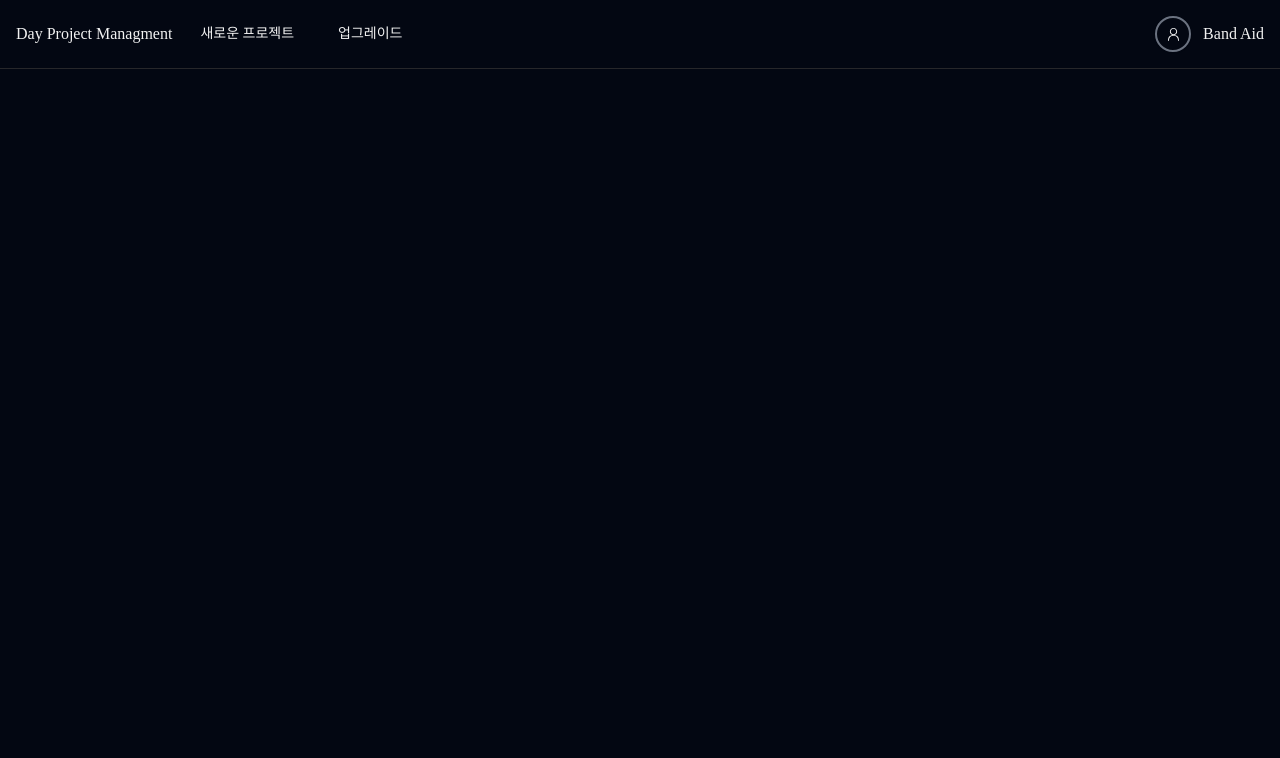
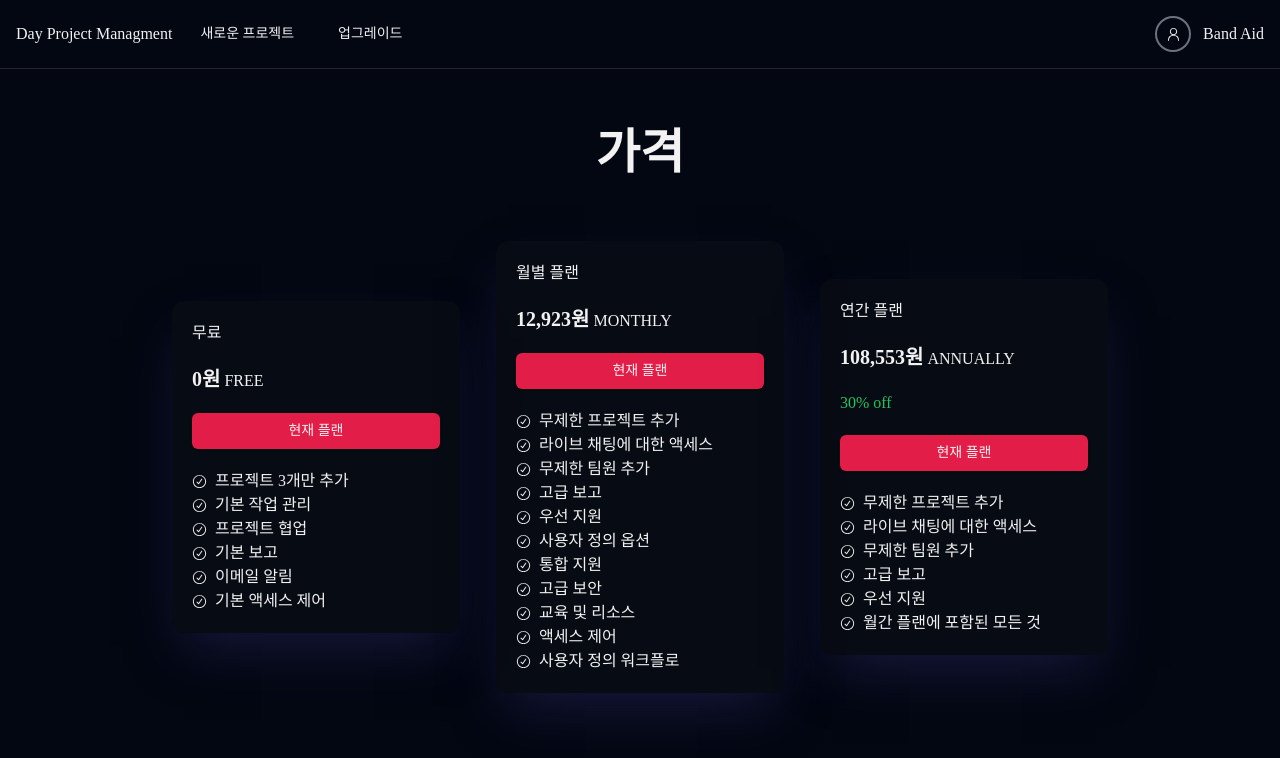
Before and after one commit to Jangchaeyun/projectmanagementsystem, a React (Vite) app in the folder React/project-management-react/: page /upgrade_plan in a window 1280 px wide. Shown: the top 758 px of the page. Built offline with nearby package versions, Linux system fonts and the light colour scheme; a web font is replaced by a local one.

Commit message:
0907 Issue Details & Subscription Page

```diff
--- a/React/project-management-react/src/App.jsx
+++ b/React/project-management-react/src/App.jsx
@@ -4,6 +4,7 @@ import Home from "./pages/Home/Home";
 import Navbar from "./pages/Navbar/Navbar";
 import ProjectDetails from "./pages/ProjectDetails/ProjectDetails";
 import IssueDetails from "./pages/IssueDetails/IssueDetails";
+import Subscription from "./pages/Subscription/Subscription";
 
 function App() {
   return (
@@ -16,6 +17,7 @@ function App() {
           path="/project/:projectId/issue/:issueId"
           element={<IssueDetails />}
         />
+        <Route path="/upgrade_plan" element={<Subscription />} />
       </Routes>
     </>
   );
--- /dev/null
+++ b/React/project-management-react/src/pages/Auth/Login.jsx
@@ -0,0 +1,11 @@
+import React from 'react';
+
+const Login = () => {
+  return (
+    <div>
+
+    </div>
+  );
+}
+
+export default Login;
--- /dev/null
+++ b/React/project-management-react/src/pages/Auth/Signup.jsx
@@ -0,0 +1,11 @@
+import React from 'react';
+
+const Signup = () => {
+  return (
+    <div>
+
+    </div>
+  );
+}
+
+export default Signup;
--- /dev/null
+++ b/React/project-management-react/src/pages/IssueDetails/CommentCard.jsx
@@ -0,0 +1,25 @@
+import { Avatar, AvatarFallback } from "@/components/ui/avatar";
+import { Button } from "@/components/ui/button";
+import { TrashIcon } from "@radix-ui/react-icons";
+import React from "react";
+
+const CommentCard = () => {
+  return (
+    <div className="flex justify-between">
+      <div className="flex items-center gap-4">
+        <Avatar>
+          <AvatarFallback>B</AvatarFallback>
+        </Avatar>
+        <div className="space-y-1">
+          <p>Band Aid</p>
+          <p>얼마나 많은 작업이 보류 중입니까?</p>
+        </div>
+      </div>
+      <Button className="rounded-full" variant="ghost" size="icon">
+        <TrashIcon />
+      </Button>
+    </div>
+  );
+};
+
+export default CommentCard;
--- a/React/project-management-react/src/pages/IssueDetails/IssueDetails.jsx
+++ b/React/project-management-react/src/pages/IssueDetails/IssueDetails.jsx
@@ -3,9 +3,22 @@ import { Tabs, TabsContent, TabsList, TabsTrigger } from "@/components/ui/tabs";
 import React from "react";
 import { useParams } from "react-router-dom";
 import CreateCommentForm from "./CreateCommentForm";
+import CommentCard from "./CommentCard";
+import {
+  Select,
+  SelectContent,
+  SelectItem,
+  SelectTrigger,
+  SelectValue,
+} from "@/components/ui/select";
+import { Avatar, AvatarFallback } from "@/components/ui/avatar";
+import { Badge } from "@/components/ui/badge";
 
 const IssueDetails = () => {
   const { projectId, issueId } = useParams();
+  const handleUpdateIssueStatus = (status) => {
+    console.log(status);
+  };
   return (
     <div className="px-20 py-8 text-gray-400">
       <div className="flex justify-between border p-10 rounded-lg">
@@ -31,6 +44,11 @@ const IssueDetails = () => {
                 </TabsContent>
                 <TabsContent value="comments">
                   <CreateCommentForm issueId={issueId} />
+                  <div className="mt-8 space-y-6">
+                    {[1, 1, 1].map((item) => (
+                      <CommentCard key={item} />
+                    ))}
+                  </div>
                 </TabsContent>
                 <TabsContent value="history">
                   여기에서 모든 사용자들의 기록들을 볼 수 있습니다.
@@ -39,6 +57,55 @@ const IssueDetails = () => {
             </div>
           </div>
         </ScrollArea>
+        <div className="w-full lg:w-[30%] space-y-2">
+          <Select onValueChange={handleUpdateIssueStatus}>
+            <SelectTrigger className="w-[180px]">
+              <SelectValue placeholder="할 일" />
+            </SelectTrigger>
+            <SelectContent>
+              <SelectItem value="pending">할 일</SelectItem>
+              <SelectItem value="in_progress">진행 중</SelectItem>
+              <SelectItem value="done">완료</SelectItem>
+            </SelectContent>
+          </Select>
+          <div className="border rounded-lg">
+            <p className="border-b py-3 px-5">상세</p>
+            <div className="p-5">
+              <div className="space-y-7">
+                <div className="flex gap-10 items-center">
+                  <p className="w-[7rem]">할당된 사람</p>
+                  <div className="flex items-center gap-3">
+                    <Avatar className="h-8 w-8 text-xs">
+                      <AvatarFallback>B</AvatarFallback>
+                    </Avatar>
+                    <p>Band Aid</p>
+                  </div>
+                </div>
+                <div className="flex gap-10 items-center">
+                  <p className="w-[7rem]">라벨</p>
+                  <p>None</p>
+                </div>
+                <div className="flex gap-10 items-center">
+                  <p className="w-[7rem]">상태</p>
+                  <Badge>진행중</Badge>
+                </div>
+                <div className="flex gap-10 items-center">
+                  <p className="w-[7rem]">릴리즈</p>
+                  <p>24-09-07</p>
+                </div>
+                <div className="flex gap-10 items-center">
+                  <p className="w-[7rem]">보고자</p>
+                  <div className="flex items-center gap-3">
+                    <Avatar className="h-8 w-8 text-xs">
+                      <AvatarFallback>D</AvatarFallback>
+                    </Avatar>
+                    <p>Day Band</p>
+                  </div>
+                </div>
+              </div>
+            </div>
+          </div>
+        </div>
       </div>
     </div>
   );
--- a/React/project-management-react/src/pages/Navbar/Navbar.jsx
+++ b/React/project-management-react/src/pages/Navbar/Navbar.jsx
@@ -33,7 +33,9 @@ const Navbar = () => {
             <CreateProjectForm />
           </DialogContent>
         </Dialog>
-        <Button variant="ghost">업그레이드</Button>
+        <Button onClick={() => navigate("/upgrade_plan")} variant="ghost">
+          업그레이드
+        </Button>
       </div>
       <div className="flex gap-3 items-center">
         <DropdownMenu>
--- /dev/null
+++ b/React/project-management-react/src/pages/Subscription/Subscription.jsx
@@ -0,0 +1,73 @@
+import React from "react";
+import SubscriptionCard from "./SubscriptionCard";
+
+const Subscription = () => {
+  const paidPlan = [
+    "무제한 프로젝트 추가",
+    "라이브 채팅에 대한 액세스",
+    "무제한 팀원 추가",
+    "고급 보고",
+    "우선 지원",
+    "사용자 정의 옵션",
+    "통합 지원",
+    "고급 보안",
+    "교육 및 리소스",
+    "액세스 제어",
+    "사용자 정의 워크플로",
+  ];
+
+  const annualPlan = [
+    "무제한 프로젝트 추가",
+    "라이브 채팅에 대한 액세스",
+    "무제한 팀원 추가",
+    "고급 보고",
+    "우선 지원",
+    "월간 플랜에 포함된 모든 것",
+  ];
+
+  const freePlan = [
+    "프로젝트 3개만 추가",
+    "기본 작업 관리",
+    "프로젝트 협업",
+    "기본 보고",
+    "이메일 알림",
+    "기본 액세스 제어",
+  ];
+
+  return (
+    <div className="p-10">
+      <h1 className="text-5xl font-semibold py-5 pb-16 text-center">가격</h1>
+      <div className="flex flex-col lg:flex-row justify-center items-center gap-9">
+        <SubscriptionCard
+          data={{
+            planName: "무료",
+            fetures: freePlan,
+            planType: "FREE",
+            price: 0,
+            buttonName: true ? "현재 플랜" : "시작하기",
+          }}
+        />
+        <SubscriptionCard
+          data={{
+            planName: "월별 플랜",
+            fetures: paidPlan,
+            planType: "MONTHLY",
+            price: 12923,
+            buttonName: true ? "현재 플랜" : "시작하기",
+          }}
+        />
+        <SubscriptionCard
+          data={{
+            planName: "연간 플랜",
+            fetures: annualPlan,
+            planType: "ANNUALLY",
+            price: 108553,
+            buttonName: true ? "현재 플랜" : "시작하기",
+          }}
+        />
+      </div>
+    </div>
+  );
+};
+
+export default Subscription;
--- /dev/null
+++ b/React/project-management-react/src/pages/Subscription/SubscriptionCard.jsx
@@ -0,0 +1,29 @@
+import { Button } from "@/components/ui/button";
+import { CheckCircledIcon } from "@radix-ui/react-icons";
+import React from "react";
+
+const SubscriptionCard = ({ data }) => {
+  return (
+    <div className="rounded-xl bg-[#1b1b1b] bg-opacity-20 shadow-[#17173b] shadow-2xl card p-5 space-y-5 w-[18rem]">
+      <p>{data.planName}</p>
+      <p>
+        <span className="text-xl font-semibold ">
+          {data.price.toLocaleString()}원
+        </span>
+        <span> {data.planType}</span>
+      </p>
+      {data.planType == "ANNUALLY" && <p className="text-green-500">30% off</p>}
+      <Button className="w-full">{data.buttonName}</Button>
+      <div>
+        {data.fetures.map((item) => (
+          <div key={item} className="flex items-center gap-2">
+            <CheckCircledIcon />
+            <p>{item}</p>
+          </div>
+        ))}
+      </div>
+    </div>
+  );
+};
+
+export default SubscriptionCard;
```
Also changed, not shown: 1 other file (tests, documents, lock files or other folders).
